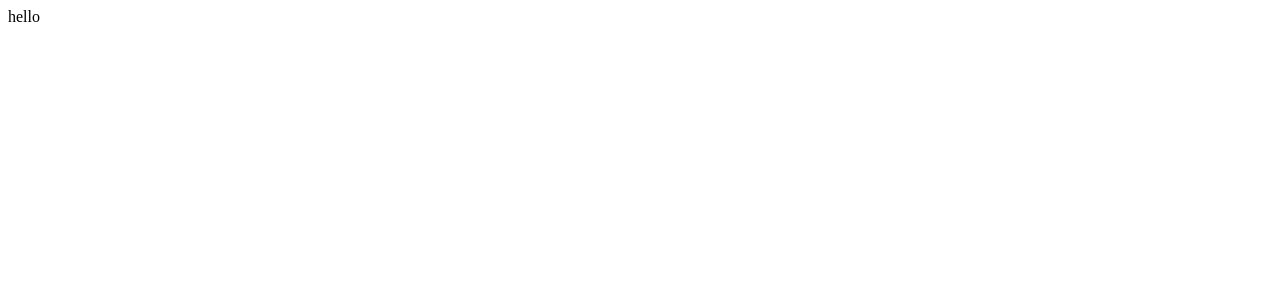
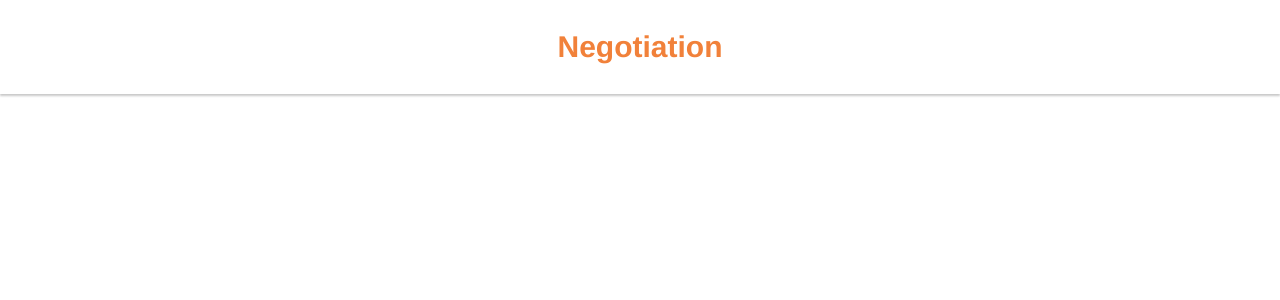
Before and after one commit to shushanth/negotiation, a Vue app: page / in a window 1280 px wide. Shown: the top 300 px of the page. Built offline with nearby package versions, Linux system fonts and the light colour scheme.

Commit message:
Added header and shared components

```diff
--- a/package.json
+++ b/package.json
@@ -7,7 +7,8 @@
       "build": "rimraf dist && webpack --config config/webpack.config.js --mode=production",
       "test": "mochapack --webpack-config config/webpack-test.config.js --require src/tests/setup.js src/tests/**/*.spec.js",
       "test:watch": "mochapack --watch --webpack-config config/webpack-test.config.js --require src/tests/setup.js src/tests/**/*.spec.js",
-      "precommit": "lint-staged"
+      "precommit": "lint-staged",
+      "format": "./node_modules/.bin/prettier --write 'src/**/*.{js,jsx,ts,tsx,json,css,scss,vue,md}'"
     },
     "dependencies": {
       "vue": "^2.6.11"
--- a/src/App.vue
+++ b/src/App.vue
@@ -1,14 +1,19 @@
 <template>
-    <div>
-        hello
-    </div>
+  <div>
+    <negotiation-contract />
+  </div>
 </template>
 <script>
+import Vue from 'vue';
 
+import NegotiationContract from '@/components/NegotiationContract';
 export default {
   components: {
-  }
-}
+    NegotiationContract,
+  },
+};
 </script>
 <style lang="scss">
+@import 'styles/base.scss';
+@import 'styles/init.scss';
 </style>
--- /dev/null
+++ b/src/assets/styles/base.scss
@@ -0,0 +1,2 @@
+@import './variables.scss';
+@import './mixins.scss';
--- /dev/null
+++ b/src/assets/styles/init.scss
@@ -0,0 +1,53 @@
+html {
+  overflow-x: hidden;
+  overflow-y: auto;
+  font-size: $styles-font--size-default !important;
+  font-family: $styles-font--family-default;
+}
+
+body {
+  background-color: $styles-color-white;
+  -webkit-font-smoothing: antialiased;
+  -moz-osx-font-smoothing: grayscale;
+  height: 100vh;
+  overflow: auto;
+}
+
+html,
+body,
+div,
+span,
+iframe,
+h1,
+h2,
+h3,
+h4,
+h5,
+h6,
+p,
+a {
+  vertical-align: baseline;
+  position: relative;
+}
+
+li,
+ol {
+  list-style: none !important;
+}
+
+* {
+  margin: 0;
+  padding: 0;
+  box-sizing: border-box;
+}
+
+button,
+input,
+optgroup,
+select,
+textarea {
+  font-family: inherit;
+  font-size: 100%;
+  line-height: 1.15;
+  margin: 0;
+}
--- /dev/null
+++ b/src/assets/styles/mixins.scss
@@ -0,0 +1,15 @@
+@mixin styles-flex($direction: row) {
+  display: flex;
+  flex-direction: $direction;
+}
+
+@mixin styles-flex--align($hz-center: initial, $vl-center: initial) {
+  align-items: $vl-center;
+  justify-content: $hz-center;
+}
+
+@mixin styles-box-shadow($color: $styles-color-gray-light) {
+  -webkit-box-shadow: 0px 2px 2px $color;
+  -moz-box-shadow: 0px 2px 2px $color;
+  box-shadow: 0px 2px 2px $color;
+}
--- /dev/null
+++ b/src/assets/styles/variables.scss
@@ -0,0 +1,16 @@
+/*************************
+    name:base.scss
+    This file includes the common variables entities
+    contents
+    1.colors.
+    2.fonts.
+ *************/
+
+//  1.colors
+$styles-color-white: #fff;
+$styles-color-blue--orange: #f1813a;
+$styles-color-gray-light: #c9c9c9;
+
+// 2. fonts
+$styles-font--family-default: Avenir, Helvetica, Arial, sans-serif;
+$styles-font--size-default: 20px;
--- /dev/null
+++ b/src/components/NegotiationContract.vue
@@ -0,0 +1,21 @@
+<template>
+  <BaseLayout headerTitle="Negotiation">
+    <div>I'm negotiation contract app</div>
+  </BaseLayout>
+</template>
+
+<script>
+import Vue from 'vue';
+
+import { BaseLayout } from '@/components/shared';
+export default {
+  name: 'NegotiationContract',
+  components: {
+    BaseLayout,
+  },
+};
+</script>
+
+<style lang="scss">
+@import 'styles/base.scss';
+</style>
--- /dev/null
+++ b/src/components/shared/BaseHeader.vue
@@ -0,0 +1,29 @@
+<template>
+  <div class="header_container">
+    <base-heading :title="headerTitle" level="h2" theme="primary" />
+  </div>
+</template>
+<script>
+import Vue from 'vue';
+
+import BaseHeading from './BaseHeading';
+export default {
+  name: 'BaseHeader',
+  components: {
+    'base-heading': BaseHeading,
+  },
+  props: {
+    headerTitle: String,
+  },
+};
+</script>
+<style lang="scss" scoped>
+@import 'styles/base.scss';
+.header_container {
+  padding: 1rem 0.5rem;
+  background-color: #fff;
+  @include styles-flex();
+  @include styles-flex--align(center, center);
+  @include styles-box-shadow();
+}
+</style>
--- /dev/null
+++ b/src/components/shared/BaseHeading.vue
@@ -0,0 +1,40 @@
+<template>
+  <div class="headings">
+    <h2
+      v-if="this.level == 'h2'"
+      :class="{
+        'title_color--primary': this.theme === 'primary' || false,
+      }"
+    >
+      {{ title }}
+    </h2>
+    <h4 v-if="this.level == 'h4'">
+      {{ title }}
+    </h4>
+  </div>
+</template>
+<script>
+import Vue from 'vue';
+export default {
+  name: 'BaseHeading',
+  props: {
+    level: String,
+    theme: String,
+    title: String,
+  },
+};
+</script>
+<style lang="scss">
+@import 'styles/base.scss';
+.headings {
+  @include styles-flex();
+  padding: 0.5rem 0;
+  .title {
+    &_color {
+      &--primary {
+        color: $styles-color-blue--orange;
+      }
+    }
+  }
+}
+</style>
--- /dev/null
+++ b/src/components/shared/BaseLayout.vue
@@ -0,0 +1,18 @@
+<template>
+  <base-header level="h2" theme="primary" :headerTitle="headerTitle" />
+</template>
+<script>
+import Vue from 'vue';
+
+import BaseHeader from './BaseHeader';
+export default {
+  name: 'BaseLayout',
+  components: {
+    'base-header': BaseHeader,
+  },
+  props: {
+    headerTitle: String,
+  },
+};
+</script>
+<style lang="scss"></style>
--- /dev/null
+++ b/src/components/shared/index.js
@@ -0,0 +1 @@
+export { default as BaseLayout } from './BaseLayout.vue'
```
